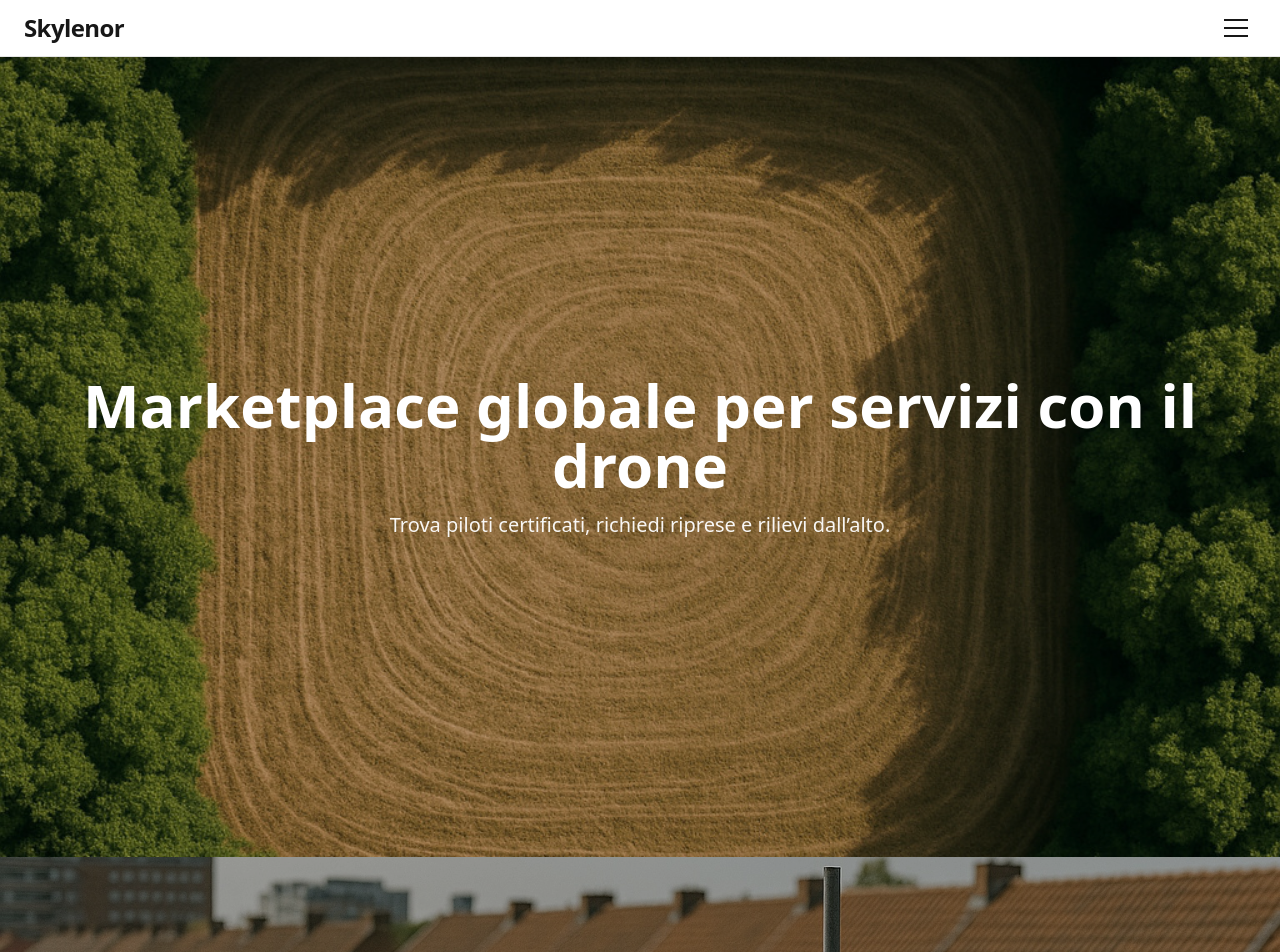
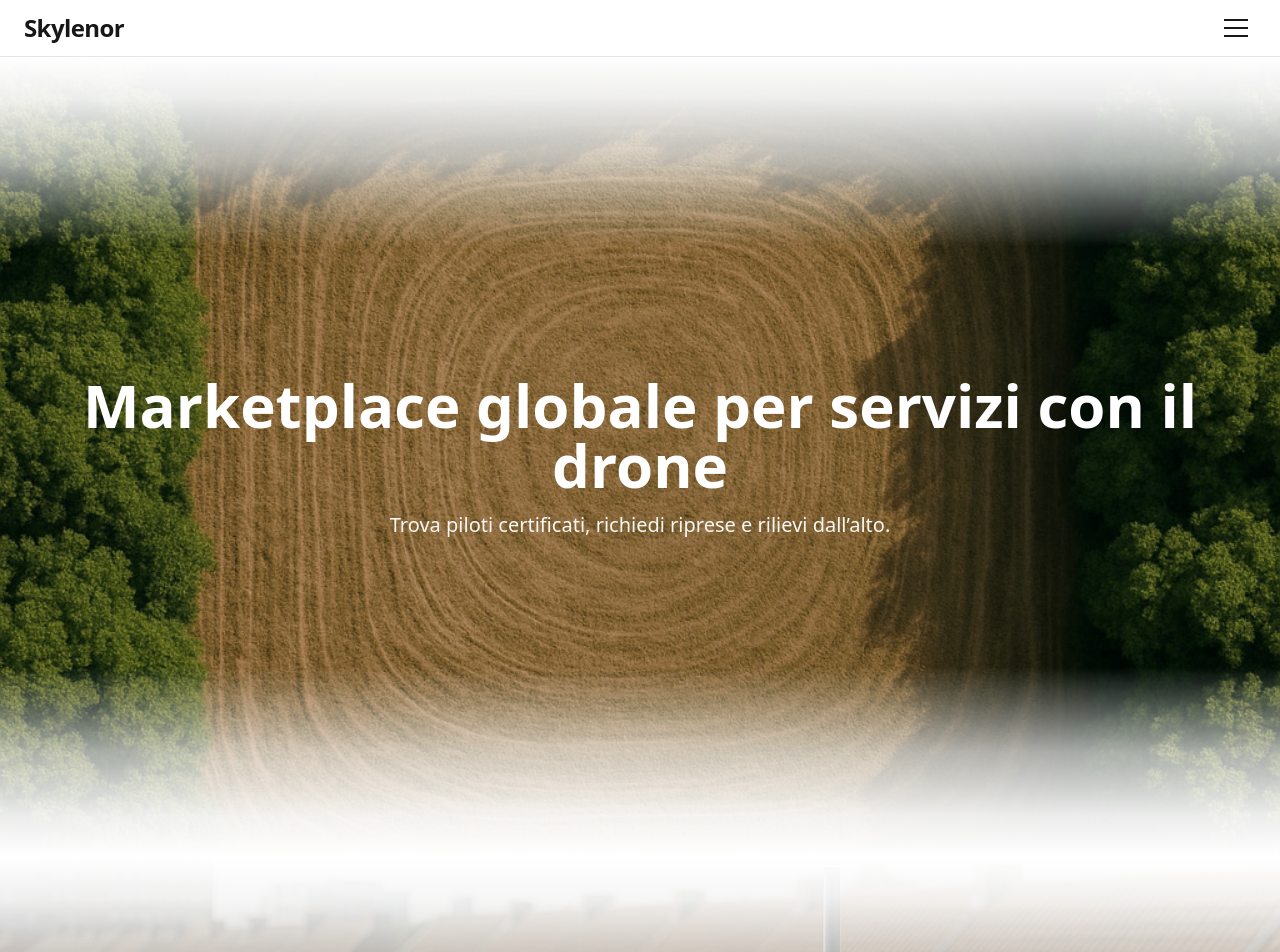
Before and after one commit to alessiomarciano007-prog/skylenor, a Next.js app: page / in a window 1280 px wide. Shown: the top 952 px of the page. Built offline with nearby package versions, Linux system fonts and the light colour scheme.

Commit message:
Update Section.tsx

```diff
--- a/app/components/Section.tsx
+++ b/app/components/Section.tsx
@@ -7,39 +7,31 @@ type Props = {
 };
 
 export default function Section({ children, className }: Props) {
+  const topGradient = {
+    background:
+      "linear-gradient(to bottom, rgba(255,255,255,1) 0%, rgba(255,255,255,0.92) 22%, rgba(255,255,255,0.65) 55%, rgba(255,255,255,0.25) 82%, rgba(255,255,255,0) 100%)",
+  } as React.CSSProperties;
+
+  const bottomGradient = {
+    background:
+      "linear-gradient(to top, rgba(255,255,255,1) 0%, rgba(255,255,255,0.92) 22%, rgba(255,255,255,0.65) 55%, rgba(255,255,255,0.25) 82%, rgba(255,255,255,0) 100%)",
+  } as React.CSSProperties;
+
   return (
     <section className={`relative w-full overflow-hidden ${className ?? ""}`}>
-      {/* Contenuto principale */}
+      {/* Contenuto */}
       <div className="relative z-0">{children}</div>
 
       {/* Sfumatura in alto */}
       <div
-        className="
-          pointer-events-none absolute inset-x-0 top-0 z-20
-          h-[160px] sm:h-[180px]
-          bg-[linear-gradient(to_bottom,
-            rgba(255,255,255,1)_0%,
-            rgba(255,255,255,0.9)_25%,
-            rgba(255,255,255,0.6)_55%,
-            rgba(255,255,255,0.2)_85%,
-            rgba(255,255,255,0)_100%
-          )]
-        "
+        className="pointer-events-none absolute inset-x-0 top-0 z-50 h-[170px] sm:h-[190px]"
+        style={topGradient}
       />
 
       {/* Sfumatura in basso */}
       <div
-        className="
-          pointer-events-none absolute inset-x-0 bottom-0 z-20
-          h-[160px] sm:h-[180px]
-          bg-[linear-gradient(to_top,
-            rgba(255,255,255,1)_0%,
-            rgba(255,255,255,0.9)_25%,
-            rgba(255,255,255,0.6)_55%,
-            rgba(255,255,255,0.2)_85%,
-            rgba(255,255,255,0)_100%
-          )]
-        "
+        className="pointer-events-none absolute inset-x-0 bottom-0 z-50 h-[170px] sm:h-[190px]"
+        style={bottomGradient}
       />
     </section>
   );
```
